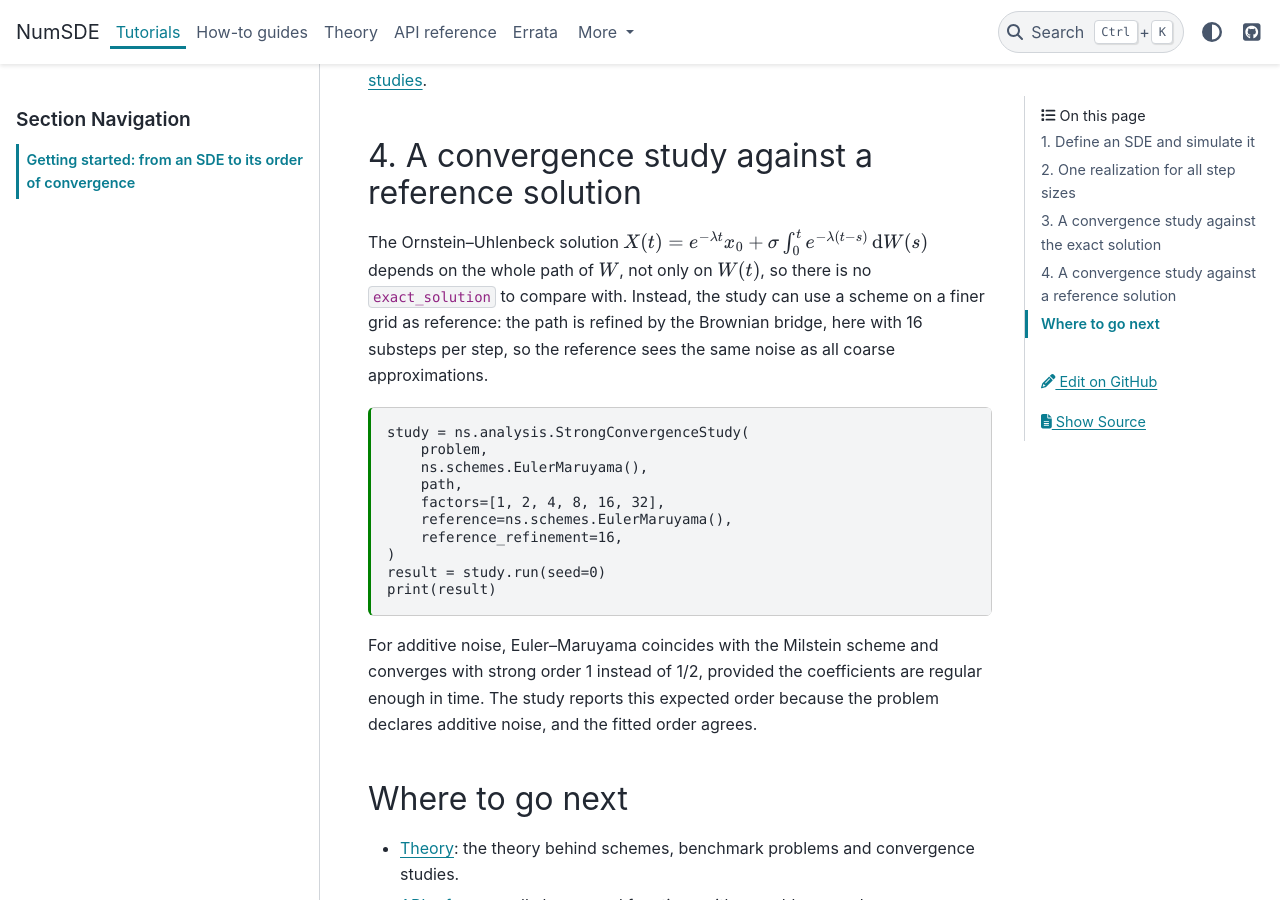
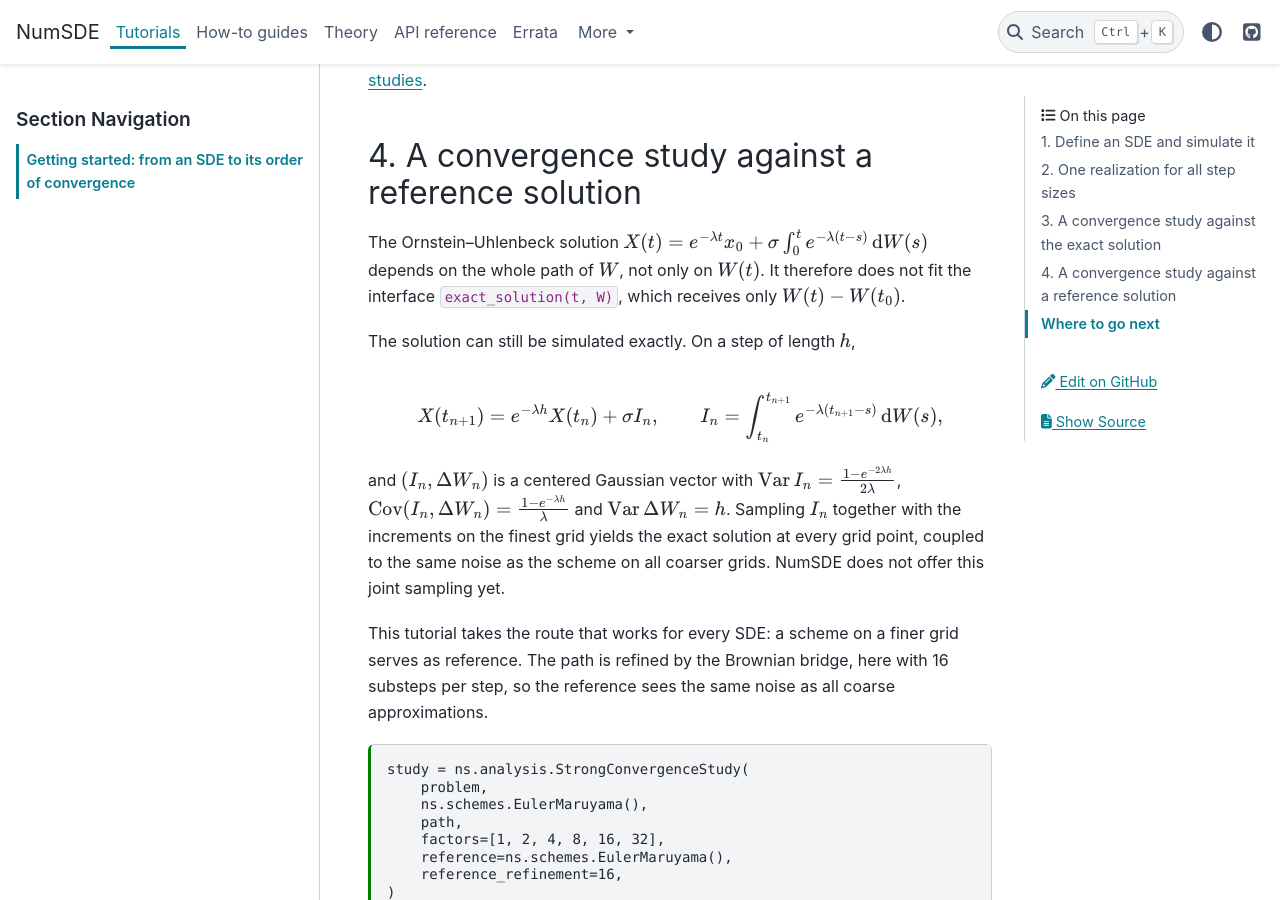
Before and after one commit to mlu-numerics/numsde, a Sphinx documentation site: the page built from docs/tutorials/getting_started.md, in a window 1280 px wide and 900 px high, scrolled down 3925 px. Built offline with Sphinx 7.4.7 and the PyData theme 0.15.4, drawn with Linux system fonts in a browser that asks for light colours.

Commit message:
Tutorial: the Ornstein-Uhlenbeck solution can be simulated exactly
It depends on the whole Brownian path, so it does not fit the
exact_solution(t, W) interface, but it can be sampled exactly together
with the increments. State this instead of saying that there is no exact
solution to compare with; the tutorial still uses a fine reference.

Co-Authored-By: Claude Opus 5.5 <noreply@anthropic.com>
Claude-Session: https://claude.ai/code/session_018KaTyMUfivRVAGYQR6kGnp

```diff
--- a/docs/tutorials/getting_started.md
+++ b/docs/tutorials/getting_started.md
@@ -198,9 +198,27 @@ pathwise errors have heavy tails, is explained on the theory page
 
 The Ornstein–Uhlenbeck solution
 $X(t) = e^{-\lambda t} x_0 + \sigma \int_0^t e^{-\lambda(t-s)}\,\mathrm{d}W(s)$
-depends on the whole path of $W$, not only on $W(t)$, so there is no
-`exact_solution` to compare with. Instead, the study can use a scheme on a
-finer grid as reference: the path is refined by the Brownian bridge, here
+depends on the whole path of $W$, not only on $W(t)$. It therefore does not
+fit the interface `exact_solution(t, W)`, which receives only
+$W(t) - W(t_0)$.
+
+The solution can still be simulated exactly. On a step of length $h$,
+
+$$
+X(t_{n+1}) = e^{-\lambda h} X(t_n) + \sigma I_n, \qquad
+I_n = \int_{t_n}^{t_{n+1}} e^{-\lambda (t_{n+1} - s)}\,\mathrm{d}W(s),
+$$
+
+and $(I_n, \Delta W_n)$ is a centered Gaussian vector with
+$\operatorname{Var} I_n = \frac{1 - e^{-2\lambda h}}{2\lambda}$,
+$\operatorname{Cov}(I_n, \Delta W_n) = \frac{1 - e^{-\lambda h}}{\lambda}$ and
+$\operatorname{Var} \Delta W_n = h$. Sampling $I_n$ together with the
+increments on the finest grid yields the exact solution at every grid point,
+coupled to the same noise as the scheme on all coarser grids. NumSDE does not
+offer this joint sampling yet.
+
+This tutorial takes the route that works for every SDE: a scheme on a finer
+grid serves as reference. The path is refined by the Brownian bridge, here
 with 16 substeps per step, so the reference sees the same noise as all coarse
 approximations.
 
```
